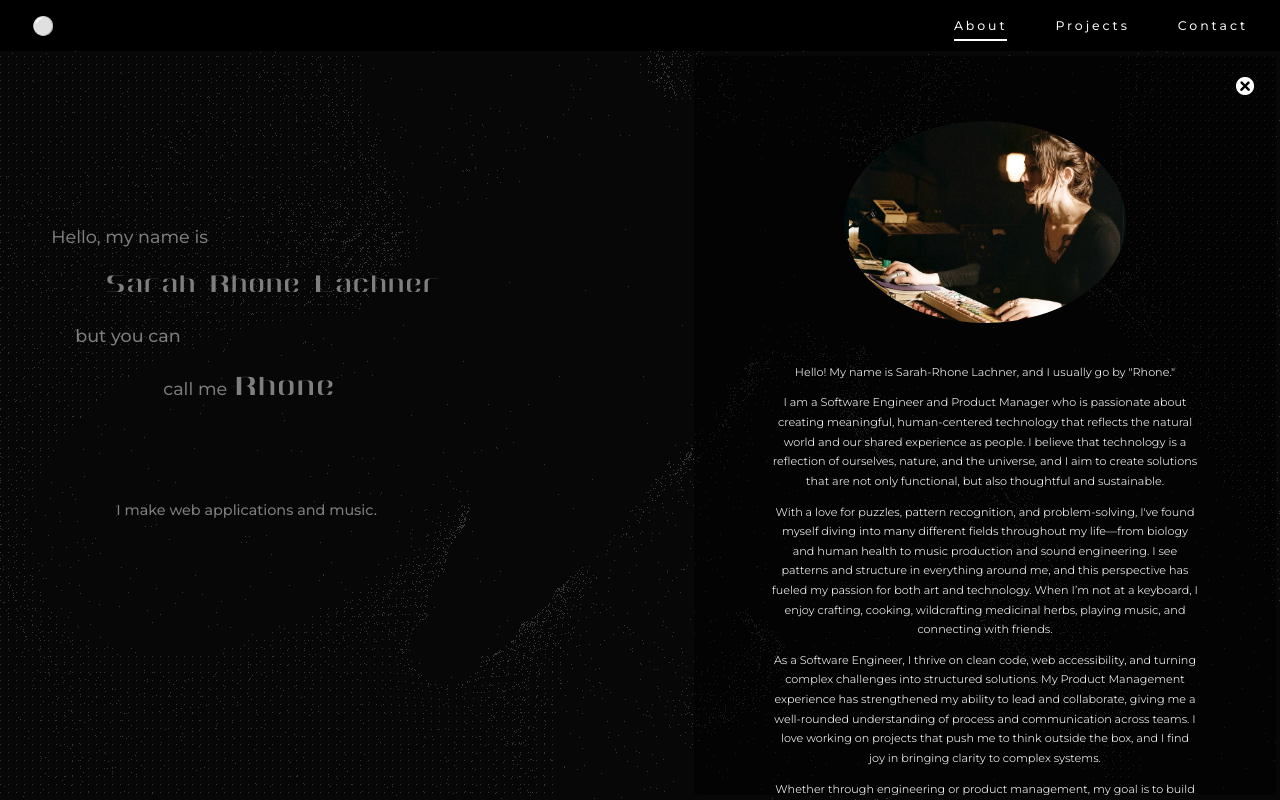
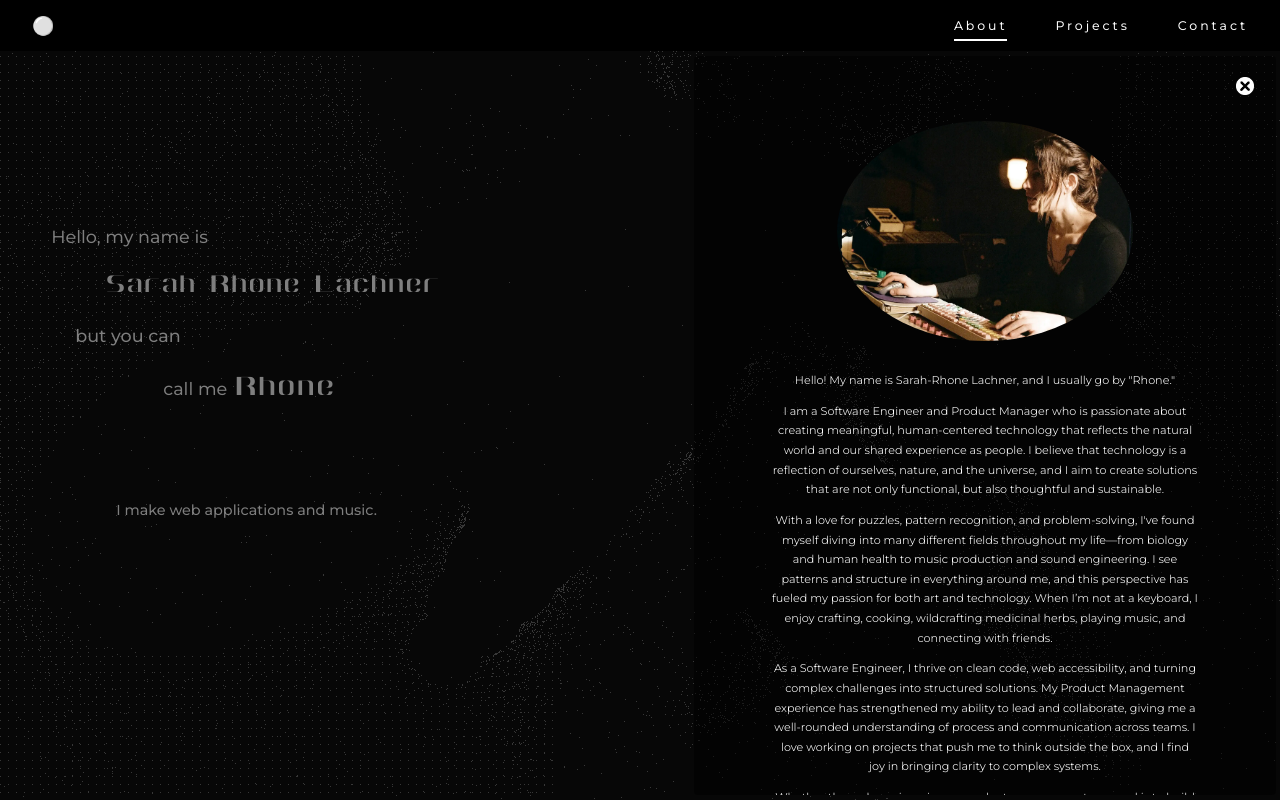
Before and after one commit to RhoneLachner/2024-portfolio, a Next.js app: page / in a window 1280 px wide. Both pictures are taken after a click on the button "About". Built offline with nearby package versions, Linux system fonts and the light colour scheme.

Commit message:
[style]: Update about image size

```diff
--- a/app/components/AboutModal/AboutModal.module.css
+++ b/app/components/AboutModal/AboutModal.module.css
@@ -2,15 +2,14 @@
   display: block;
   justify-self: center;
   margin: 20px auto 0 auto;
-  width: 16.8rem;
-  height: 12rem;
-  max-width: 80%;
+  height: 13.1rem;
+  width: 17.6rem;
   border-radius: 50%;
   overflow: hidden;
 
   @media (min-width: 768px) {
-    width: calc(16.8rem * 1.05);
-    height: calc(12rem * 1.05);
+    height: calc(13.1rem * 1.05);
+    width: calc(17.6rem * 1.05);
   }
 }
 
@@ -25,7 +24,7 @@
 }
 
 .bioCopy {
-  margin: 40px auto;
+  margin:30px auto;
   font-size: 11.2px;
   line-height: 1.75;
   max-width: 300px;
```
